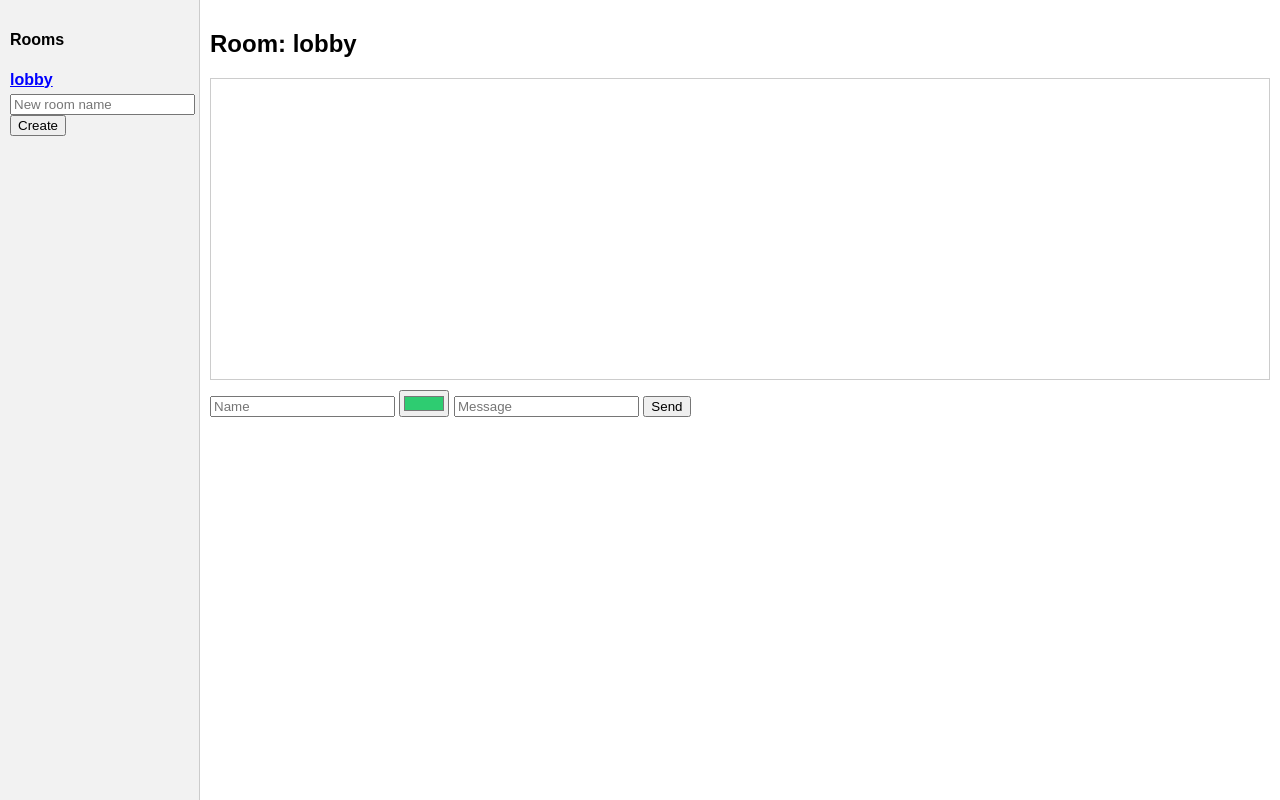
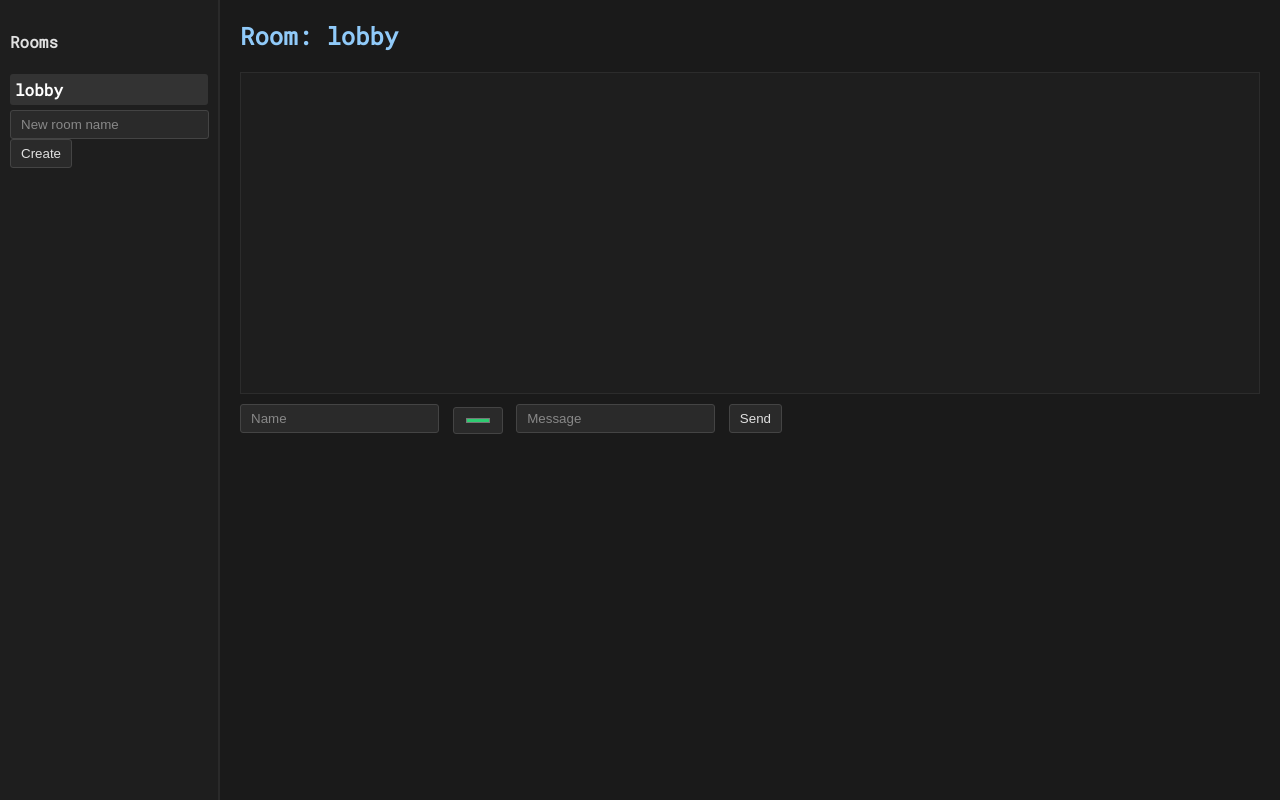
Before and after one commit to FrigidDisposition/rp-chat, a website: page public/index.html in a window 1280 px wide. Drawn offline with nearby package versions, Linux system fonts and the light colour scheme; no server answers.

Commit message:
Discord like style added

```diff
--- a/public/index.html
+++ b/public/index.html
@@ -1,34 +1,91 @@
-<!-- === RP Chat App with Dynamic Rooms === -->
+<!-- === RP Chat App with Dynamic Rooms (Dark Modern Style) === -->
 <!DOCTYPE html>
 <html>
 <head>
   <title>RP Chat (Rooms)</title>
   <script src="/socket.io/socket.io.js"></script>
   <style>
-    body { display: flex; font-family: sans-serif; margin: 0; }
+    @import url('https://fonts.googleapis.com/css2?family=Roboto+Mono&display=swap');
+
+    body {
+      display: flex;
+      font-family: 'Roboto Mono', monospace;
+      margin: 0;
+      background-color: #121212;
+      color: #e0e0e0;
+    }
+
     #sidebar {
-      width: 200px;
-      background: #f2f2f2;
+      width: 220px;
+      background: #1e1e1e;
       padding: 10px;
-      border-right: 1px solid #ccc;
+      border-right: 2px solid #2a2a2a;
       height: 100vh;
       box-sizing: border-box;
     }
+
     #main {
       flex: 1;
-      padding: 10px;
+      padding: 20px;
+      background-color: #1a1a1a;
     }
+
     #messages {
       list-style: none;
       height: 300px;
       overflow-y: scroll;
-      padding: 0;
-      border: 1px solid #ccc;
+      padding: 10px;
+      border: 1px solid #2c2c2c;
+      background: #1e1e1e;
       margin-bottom: 10px;
     }
-    #messages li { padding: 4px; }
-    .room { cursor: pointer; margin: 5px 0; color: blue; }
-    .room.active { font-weight: bold; text-decoration: underline; }
+
+    #messages li {
+      padding: 6px;
+      border-bottom: 1px solid #2a2a2a;
+    }
+
+    .room {
+      cursor: pointer;
+      margin: 5px 0;
+      padding: 5px;
+      border-radius: 3px;
+      color: #90caf9;
+      transition: background 0.2s;
+    }
+
+    .room:hover {
+      background-color: #2b2b2b;
+    }
+
+    .room.active {
+      font-weight: bold;
+      background-color: #333;
+      color: #ffffff;
+    }
+
+    input, button {
+      background: #2a2a2a;
+      color: #e0e0e0;
+      border: 1px solid #444;
+      padding: 6px 10px;
+      margin-right: 4px;
+      border-radius: 3px;
+    }
+
+    input::placeholder {
+      color: #888;
+    }
+
+    button:hover {
+      background-color: #444;
+      cursor: pointer;
+    }
+
+    #room-title {
+      margin-top: 0;
+      color: #90caf9;
+    }
   </style>
 </head>
 <body>
@@ -106,7 +163,7 @@
     }
 
     function formatQuotedText(text, color) {
-      return text.replace(/\"([^\"\\r\\n]+)\"/g, `<span style=\"color: ${color}\">"$1"</span>`);
+      return text.replace(/"([^"\r\n]+)"/g, `<span style=\"color: ${color}\">"$1"</span>`);
     }
 
     // Init
```
